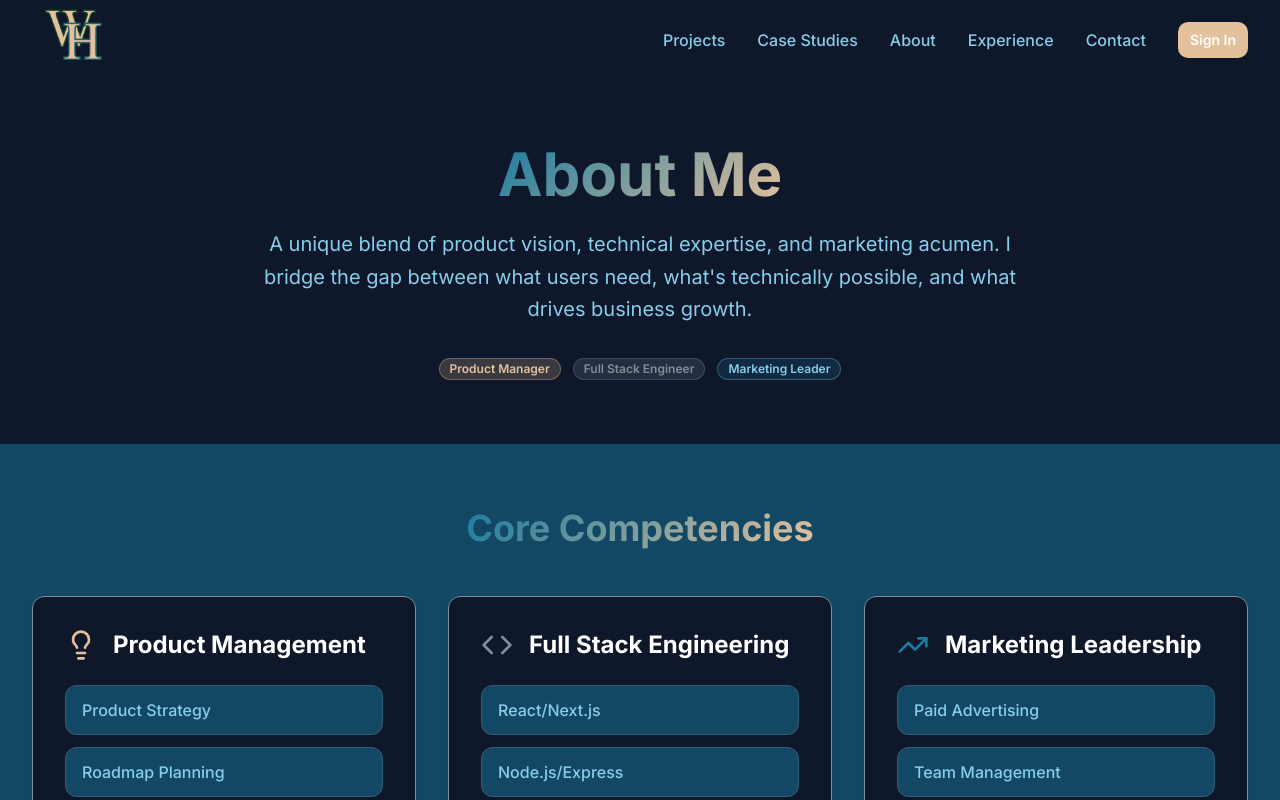
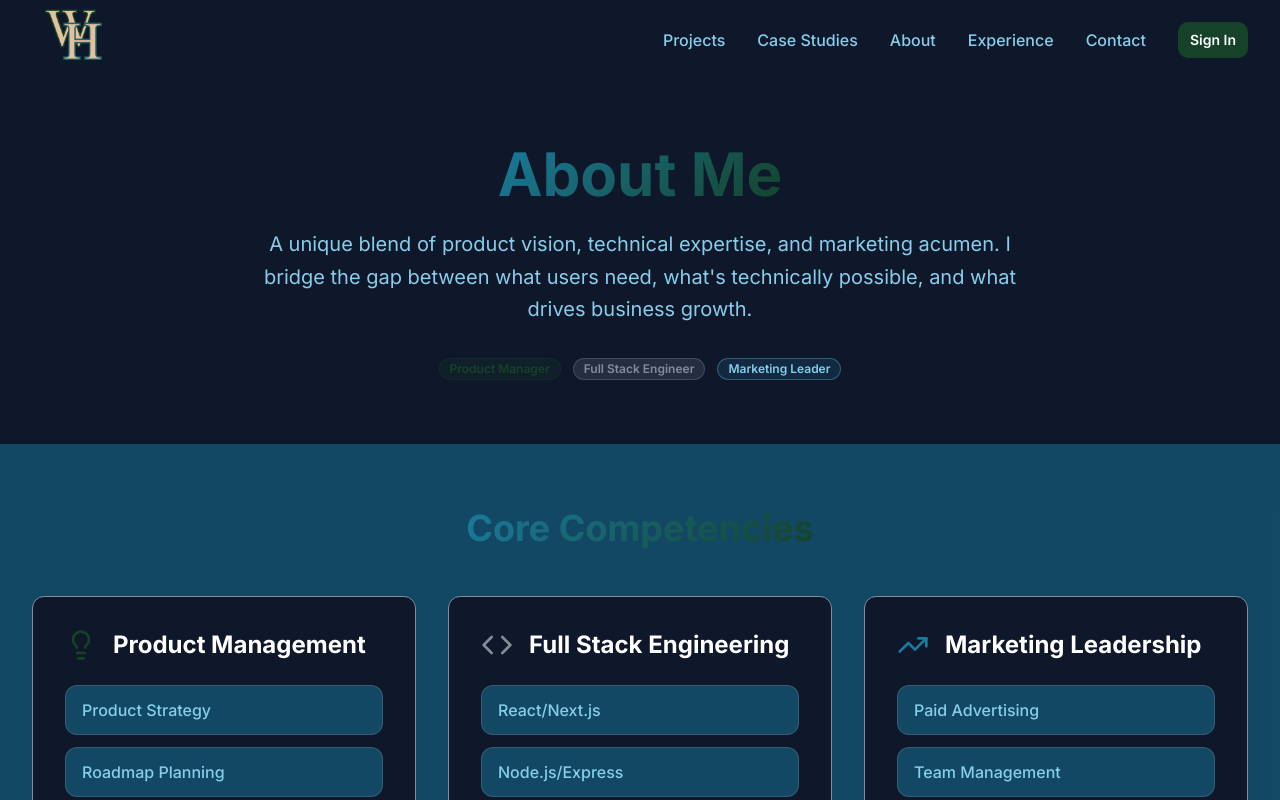
Before and after one commit to WingHar/portfolio, a React (Vite) app: page /about in a window 1280 px wide. Shown: the top 800 px of the page. Built offline with nearby package versions, Linux system fonts and the light colour scheme.

Commit message:
Set tertiary color
Updated the tertiary color to #154228 across the site.

```diff
--- a/src/index.css
+++ b/src/index.css
@@ -1,3 +1,4 @@
+
 
 @tailwind base;
 @tailwind components;
@@ -25,8 +26,8 @@
     --muted: 30 41 59;
     --muted-foreground: 203 213 225;
 
-    --accent: 228 193 157;
-    --accent-foreground: 15 23 42;
+    --accent: 21 66 40;
+    --accent-foreground: 203 213 225;
 
     --destructive: 0 84.2% 60.2%;
     --destructive-foreground: 210 40% 98%;
@@ -96,13 +97,13 @@
   }
 
   .text-gradient {
-    background: linear-gradient(135deg, #197B9E 0%, #e4c19d 100%);
+    background: linear-gradient(135deg, #197B9E 0%, #154228 100%);
     -webkit-background-clip: text;
     -webkit-text-fill-color: transparent;
     background-clip: text;
   }
 
-  /* Holographic card effect - updated to show new color border around entire card */
+  /* Holographic card effect - updated to show new green color border around entire card */
   .holographic-card {
     position: relative;
     transition: all 0.5s ease;
@@ -121,7 +122,7 @@
       0deg,
       transparent,
       transparent 30%,
-      rgba(228, 193, 157, 0.3)
+      rgba(21, 66, 40, 0.3)
     );
     transform: rotate(-45deg);
     transition: all 0.5s ease;
@@ -132,8 +133,8 @@
 
   .holographic-card:hover {
     transform: scale(1.05);
-    box-shadow: 0 0 30px rgba(228, 193, 157, 0.6), 0 0 0 2px rgba(228, 193, 157, 0.8) !important;
-    border: 2px solid rgba(228, 193, 157, 0.8) !important;
+    box-shadow: 0 0 30px rgba(21, 66, 40, 0.6), 0 0 0 2px rgba(21, 66, 40, 0.8) !important;
+    border: 2px solid rgba(21, 66, 40, 0.8) !important;
   }
 
   .holographic-card:hover::before {
@@ -163,8 +164,8 @@
     height: 200%;
     background: linear-gradient(
       45deg,
-      rgba(228, 193, 157, 0.4) 0%,
-      rgba(228, 193, 157, 0.2) 50%,
+      rgba(21, 66, 40, 0.4) 0%,
+      rgba(21, 66, 40, 0.2) 50%,
       transparent 70%
     );
     transform: rotate(0deg);
@@ -176,8 +177,8 @@
 
   .holographic-card-reverse:hover {
     transform: scale(1.02);
-    box-shadow: 0 0 25px rgba(228, 193, 157, 0.5), 0 0 0 2px rgba(228, 193, 157, 0.6) !important;
-    border: 2px solid rgba(228, 193, 157, 0.6) !important;
+    box-shadow: 0 0 25px rgba(21, 66, 40, 0.5), 0 0 0 2px rgba(21, 66, 40, 0.6) !important;
+    border: 2px solid rgba(21, 66, 40, 0.6) !important;
   }
 
   .holographic-card-reverse:hover::before {
--- a/tailwind.config.ts
+++ b/tailwind.config.ts
@@ -68,7 +68,7 @@ export default {
 					'primary-light': '#87CEEB',
 					'primary-dark': '#0F172A',
 					secondary: '#7F8E99',
-					tertiary: '#e4c19d',
+					tertiary: '#154228',
 				}
 			},
 			borderRadius: {
```
